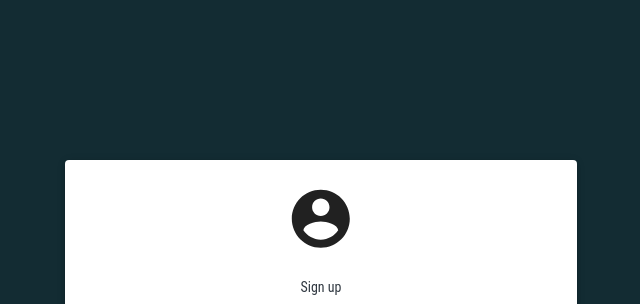
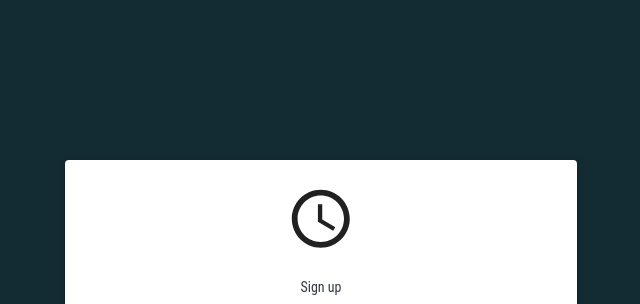
Before and after one commit to Wa4h1h/theplanner, a React (Create React App) app in the folder theplanner_webapp/client/: page /register in a window 1280 px wide. Shown: the top 304 px of the page, without its empty margins (319-959 px from the left). Built offline with nearby package versions, Linux system fonts and the light colour scheme.

Commit message:
change icon

```diff
--- a/theplanner_webapp/client/src/components/components/loginAndRegister/RegisterPage.js
+++ b/theplanner_webapp/client/src/components/components/loginAndRegister/RegisterPage.js
@@ -2,7 +2,7 @@
 import { Box, Button, Card, FormControl, IconButton, InputAdornment, InputLabel, OutlinedInput, Typography } from "@material-ui/core";
 import VisibilityIcon from '@material-ui/icons/Visibility';
 import VisibilityOffIcon from '@material-ui/icons/VisibilityOff';
-import AccountCircleIcon from '@material-ui/icons/AccountCircle';
+import AccessTimeIcon from '@material-ui/icons/AccessTime';
 import { useState } from "react";
 import { Link } from "react-router-dom";
 import useStyles from './StylesLoginAndRegister';
@@ -29,7 +29,7 @@ const RegisterPage = () => {
       <Box width='100%' height='100%' display='flex' justifyContent='center' alignItems='center'>
         <Card className={classes.card} elevation={3}>
           <Box p={3} display='flex' flexDirection='column' alignItems='center'>
-            <AccountCircleIcon className={classes.icon} />
+            <AccessTimeIcon className={classes.icon} />
             <Typography className={classes.head} align='center' color='primary' variant='body2'>Sign up</Typography>
             <Box mt={2} display='flex' flexDirection='column' justifyContent='space-between'>
               <FormControl className={classes.input} size='small' variant='outlined'>
```
